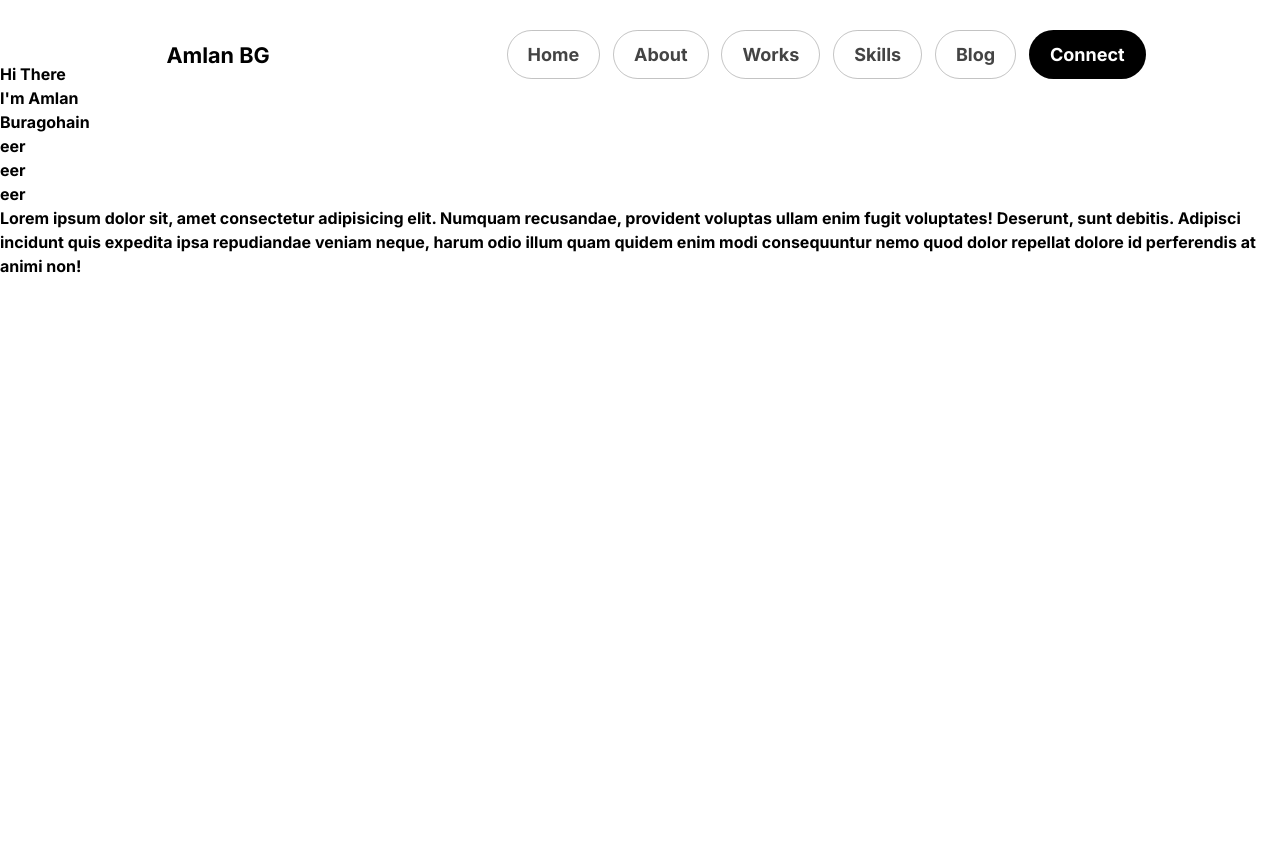
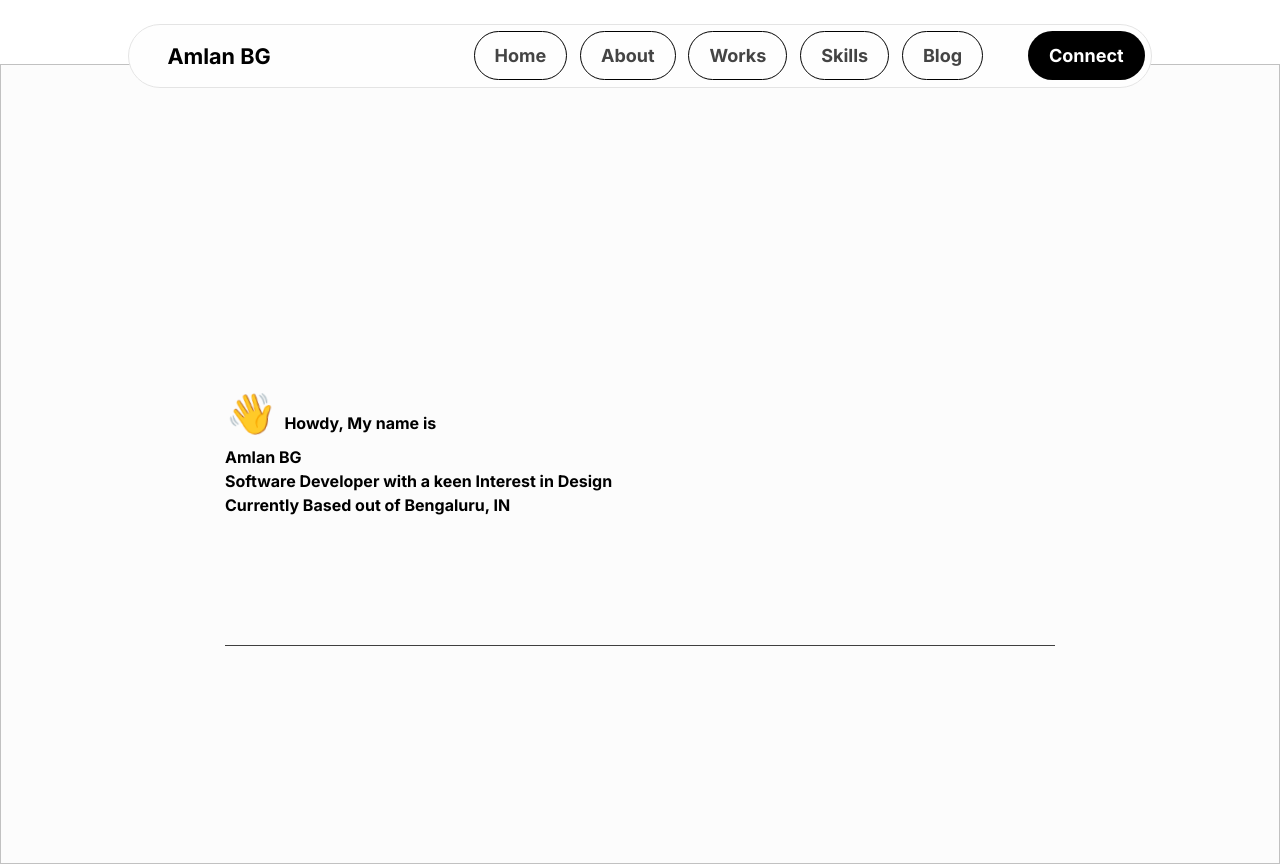
Before and after one commit to amlanxbghn/POrtfolioWebsite, a React (Vite) app: page / in a window 1280 px wide. Shown: the top 865 px of the page. Before the commit the page ends 800 px from the top, so only its background shows below. Built offline with nearby package versions, Linux system fonts and the light colour scheme.

Commit message:
Landing Pag

```diff
--- a/src/App.jsx
+++ b/src/App.jsx
@@ -1,14 +1,14 @@
 import React from 'react'
 import Navbar from './components/Navbar/Navbar'
-import LandingPage from './components/LandingPage'
-import Marquee from './components/Marquee'
-import About from './components/About'
+import LandingPage from './components/LandingPage/LandingPage'
+import Marquee from './components/LandingPage/Marquee'
+import About from './components/About/About'
 import LocomotiveScroll from 'locomotive-scroll';
 
 function App() {
   const locomotiveScroll = new LocomotiveScroll();
   return (
-    <div className='w-full min-h-screen text-white bg-black'>
+    <div className='w-full min-h-screen'>
       <Navbar />
       <LandingPage />
       <Marquee />
--- a/src/components/LandingPage.jsx
+++ /dev/null
@@ -1,24 +0,0 @@
-import React from 'react';
-
-function LandingPage() {
-  return (
-    <div data-scroll-section data-scroll-speed="-0.3" className='w-full h-screen bg-black pt-1'>
-      <div className="textStructure mt-52 px-20">
-        {["Hi There", "I'm Amlan", "Buragohain"].map((item, index) => {
-          return (
-            <div key={index} className="masker">
-              <div className="w-fit flex items-center">
-                <h1 className='uppercase text-[7.5vw] leading-[6vw] tracking-tight font-["Sans-Serif"] font-medium'>
-                  {item}
-                </h1>
-              </div>
-            </div>
-          );
-        })}
-      </div>
-      <div className="border-t-[1px] border-zinc-700 mt-32"></div>
-    </div>
-  );
-}
-
-export default LandingPage;
--- /dev/null
+++ b/src/components/LandingPage/LandingPage.css
@@ -0,0 +1,63 @@
+.landing-page {
+    width: 100%;
+    height: 100vh;
+    color: #000;
+    background-color: #FCFCFC;
+    padding-left: 14rem;
+    padding-right: 14rem;
+    padding-top: 20rem;
+    border: 1px solid #0000003c;
+}
+
+.emoji {
+    display: inline-block;
+    animation: waving-hand 2.5s infinite;
+    transform-origin: 70% 70%;
+    transition: all ease 0.4s;
+    font-size: 2.5rem;
+}
+
+.emoji:hover {
+    font-size: 3.5rem;
+    transition: all ease 0.4s;
+
+}
+
+@keyframes waving-hand {
+    0% {
+        transform: rotate(0deg);
+    }
+
+    10% {
+        transform: rotate(14deg);
+    }
+
+    20% {
+        transform: rotate(-8deg);
+    }
+
+    30% {
+        transform: rotate(14deg);
+    }
+
+    40% {
+        transform: rotate(-4.0deg);
+    }
+
+    50% {
+        transform: rotate(10deg);
+    }
+
+    60% {
+        transform: rotate(0deg);
+    }
+
+    100% {
+        transform: rotate(0deg);
+    }
+}
+
+.divider {
+    border-top: 1px solid #3f3f3f;
+    margin-top: 8rem;
+}
--- /dev/null
+++ b/src/components/LandingPage/LandingPage.jsx
@@ -0,0 +1,19 @@
+import React from 'react';
+import './LandingPage.css';
+
+function LandingPage() {
+  return (
+    <div className='landing-page'>
+      <h1 className='text-4xl text-[#767676]'>
+        <span className="emoji">&#128075;&nbsp;</span>
+        Howdy, My name is
+      </h1>
+      <h1 className='text-9xl'>Amlan BG</h1>
+      <h1 className='text-4xl text-[#767676]'>Software Developer with a keen Interest in Design</h1>
+      <h1 className='text-4xl text-[#767676]'>Currently Based out of Bengaluru, IN</h1>
+      <div className="divider"></div>
+    </div>
+  );
+}
+
+export default LandingPage;
--- a/src/components/Navbar/Navbar.css
+++ b/src/components/Navbar/Navbar.css
@@ -12,12 +12,12 @@ nav{
     display: flex;
     align-items: center;
     justify-content: space-between;
-    background-color: white;
+    background-color: #FEFEFE;
     font-size: 18px;
     color: #000;
     margin: 0 auto;
     border-radius: 50px;
-    border-color: #0000003c;
+    border: 1px solid #E4E4E4;
 }
 .links {
     display: flex;
@@ -27,10 +27,10 @@ nav{
 
 .links h4 {
     padding: 10px 20px;
-    border: 1px solid #0000003c;
+    border: 1px solid #000;
     border-radius: 50px;
     font-weight: 500;
-    color: #000000bb;
+    color: #8E8E8E;
     transition: all ease 0.4s;
     position: relative;
     font-size: 18px;
@@ -72,9 +72,12 @@ nav{
     font-weight: 500;
     color: white;
     background-color: #000;
+    transition: all ease 0.4s;
+    margin-left: 32px;
 }
 
-.linkContact:hover{
-
-    transition: all ease 0.1s;
+.linkContact:hover {
+    padding-left: 32px;
+    padding-right: 32px;
+    transition: all ease 0.4s;
 }
```
Also changed, not shown: src/components/About/About.css (added), src/components/About/About.jsx (renamed from src/components/About.jsx), src/components/LandingPage/Marquee.jsx (renamed from src/components/Marquee.jsx).
